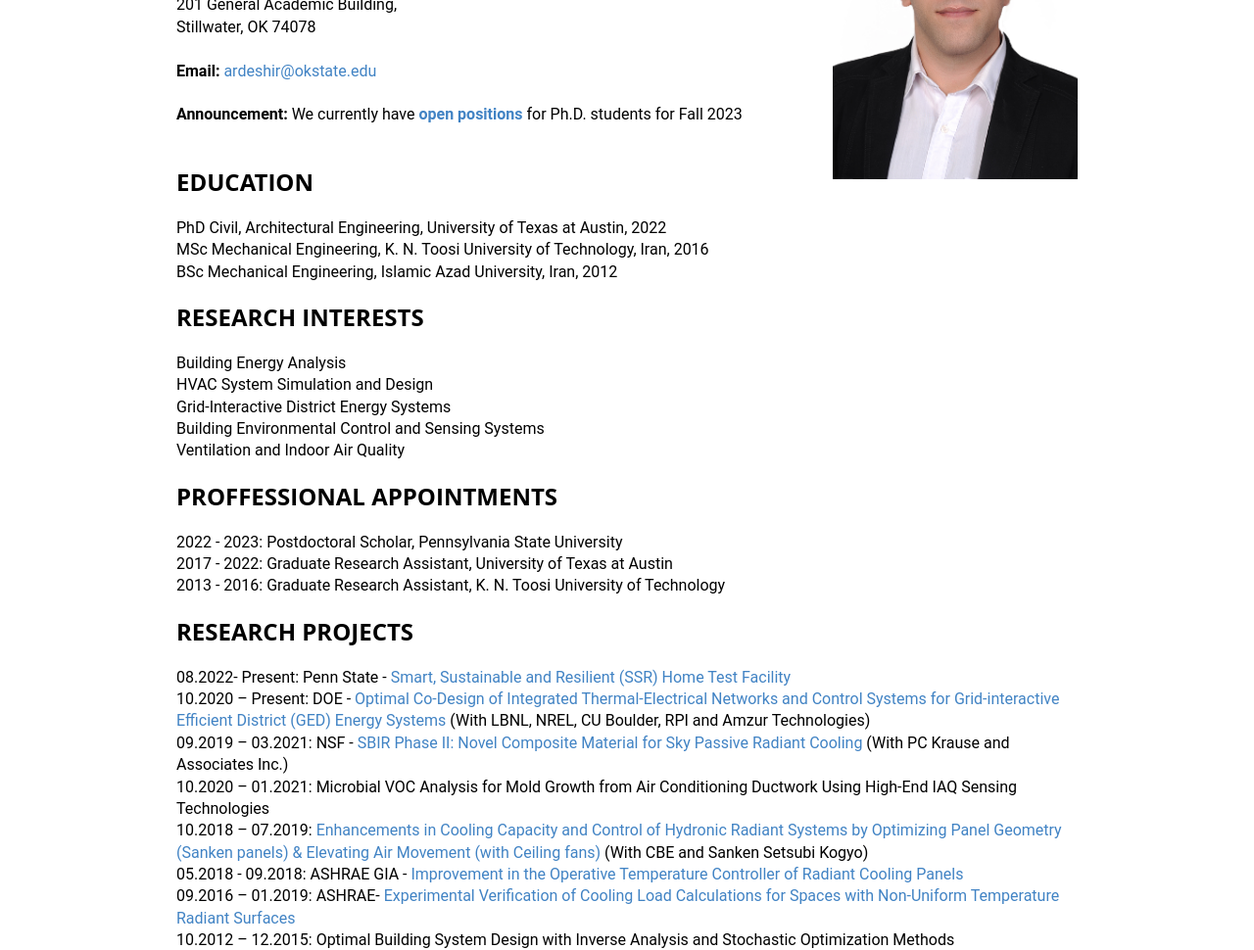
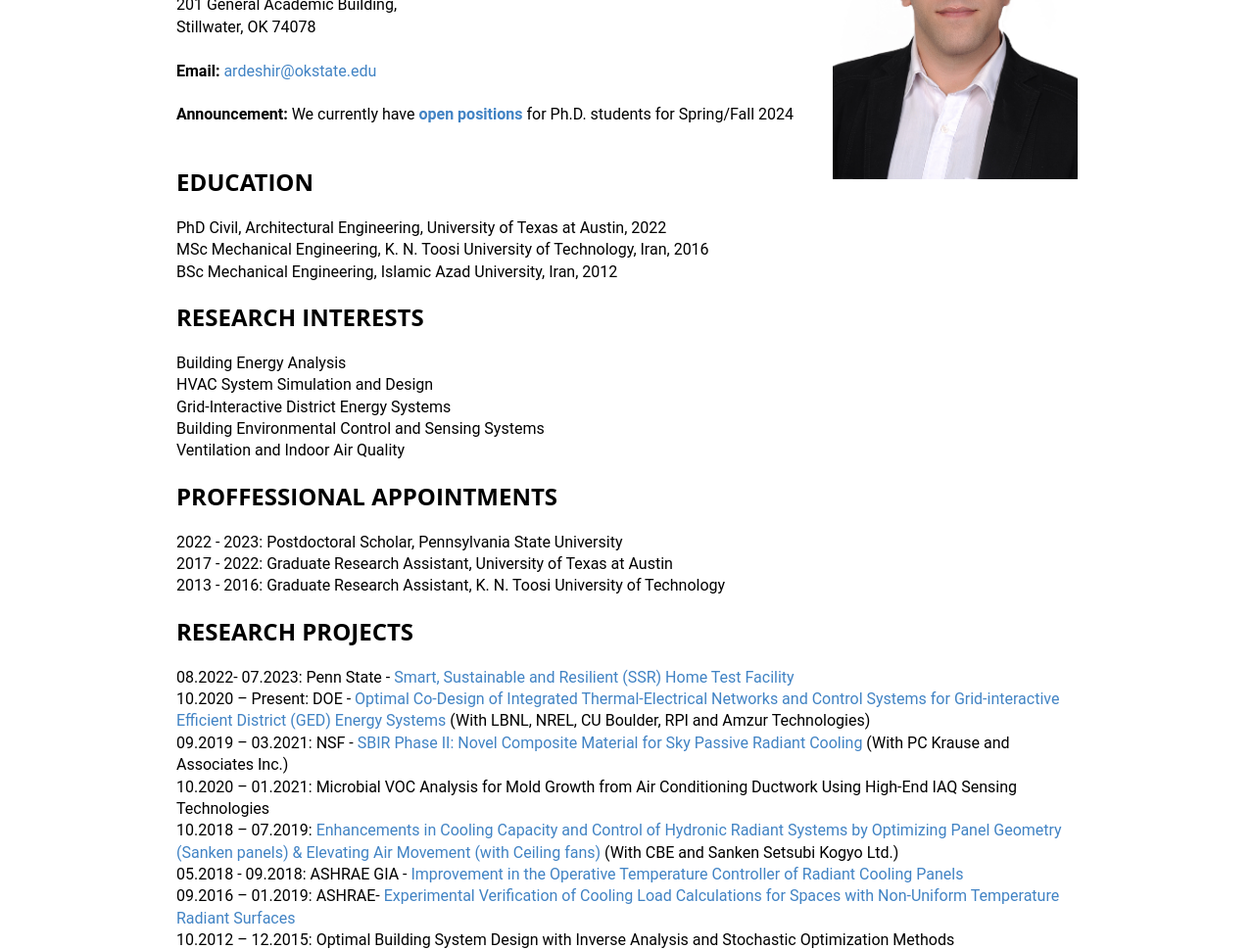
Before and after one commit to amoftakhari/amoftakhari.github.io, a Jekyll site: the page built from index.md, in a window 1280 px wide. Shown: the part 313-1283 px from the top of the page at 98% size. Built offline with Jekyll 4.4.1, drawn with Linux system fonts in a browser that asks for light colours.

Commit message:
Update index.md
update webpage

```diff
--- a/index.md
+++ b/index.md
@@ -20,7 +20,7 @@ Stillwater, OK 74078 <br />
 **Email:** <ardeshir@okstate.edu>
 <br/>
 <br/>
-**Announcement:** We currently have [**open positions**](hiringFlyer.pdf) for Ph.D. students for Fall 2023
+**Announcement:** We currently have [**open positions**](hiringFlyer 2024.pdf) for Ph.D. students for Spring/Fall 2024
 <br/>
 <br/>
 
@@ -42,13 +42,13 @@ Ventilation and Indoor Air Quality <br />
 2013 - 2016:     Graduate Research Assistant, K. N. Toosi University of Technology <br />
 
 ## RESEARCH PROJECTS
-08.2022- Present: Penn State - [Smart, Sustainable and Resilient (SSR) Home Test Facility](https://sites.psu.edu/sbslab/research/buildings/ssr/) <br />
+08.2022- 07.2023: Penn State - [Smart, Sustainable and Resilient (SSR) Home Test Facility](https://sites.psu.edu/sbslab/research/buildings/ssr/) <br />
 10.2020 – Present: DOE - [Optimal Co-Design of Integrated Thermal-Electrical Networks and Control Systems for
-Grid-interactive Efficient District (GED) Energy Systems](https://www.colorado.edu/lab/sbs/grid-interactive-efficient-district-energy-system) (With LBNL, NREL, CU Boulder, RPI and  Amzur Technologies) <br />
+Grid-interactive Efficient District (GED) Energy Systems](https://sites.psu.edu/sbslab/research/city/grid-interactive-efficient-district-energy-system/) (With LBNL, NREL, CU Boulder, RPI and  Amzur Technologies) <br />
 09.2019 – 03.2021: NSF - [SBIR Phase II: Novel Composite Material for Sky Passive Radiant Cooling](https://www.nsf.gov/awardsearch/showAward?AWD_ID=1831805&HistoricalAwards=false) (With PC Krause and Associates Inc.)<br />
 10.2020 – 01.2021: Microbial VOC Analysis for Mold Growth from Air Conditioning Ductwork Using High-End IAQ Sensing Technologies <br />
 10.2018 – 07.2019: [Enhancements in Cooling Capacity and Control of Hydronic Radiant Systems by
-Optimizing Panel Geometry (Sanken panels) & Elevating Air Movement (with Ceiling fans)](https://cbe.berkeley.edu/centerline/engineering-leader-sanken-to-collaborate-on-radiant-cooling-technologies/) (With CBE and Sanken Setsubi Kogyo)<br />
+Optimizing Panel Geometry (Sanken panels) & Elevating Air Movement (with Ceiling fans)](https://cbe.berkeley.edu/centerline/engineering-leader-sanken-to-collaborate-on-radiant-cooling-technologies/) (With CBE and Sanken Setsubi Kogyo Ltd.)<br />
 05.2018 - 09.2018: ASHRAE GIA - [Improvement in the Operative Temperature Controller of Radiant Cooling Panels](https://www.ashrae.org/file%20library/technical%20resources/research/ashrae%20rp/rpbyregion-a20.v1.xls) <br />
 09.2016 – 01.2019: ASHRAE- [Experimental Verification of Cooling Load Calculations for Spaces with Non-Uniform Temperature Radiant Surfaces](http://research.ashrae.org/html/) <br />
 10.2012 – 12.2015:  Optimal Building System Design with Inverse Analysis and Stochastic Optimization Methods<br />
@@ -68,7 +68,7 @@ See list of [Publications](pub.md) here
 ## AFFILIATIONS
 [**Center for Integrated Building Systems (CIBS)**](https://ceat.okstate.edu/mae/research/cibs/) <br/>
 
-[**Building & Environmental Thermal Systems (BETSRG)**](https://hvac.okstate.edu/)
+[**Building & Environmental Thermal Systems (BETSRG)**](https://ceat.okstate.edu/mae/research/hvac-betsrg/)
 
 
 <br /><br />
```
